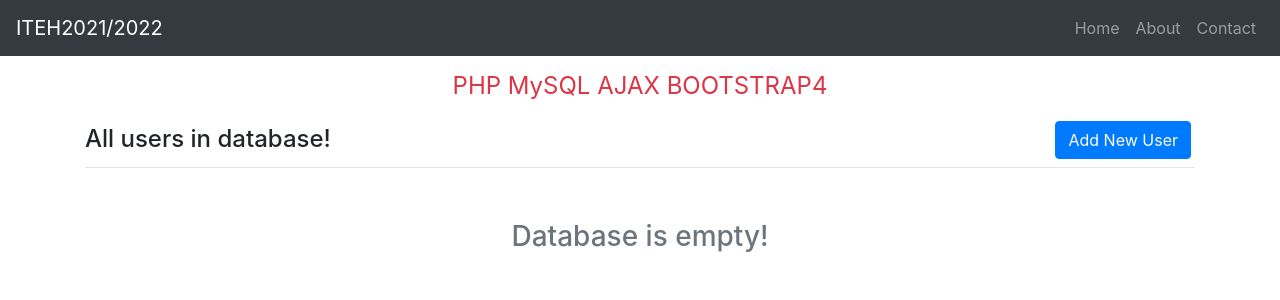
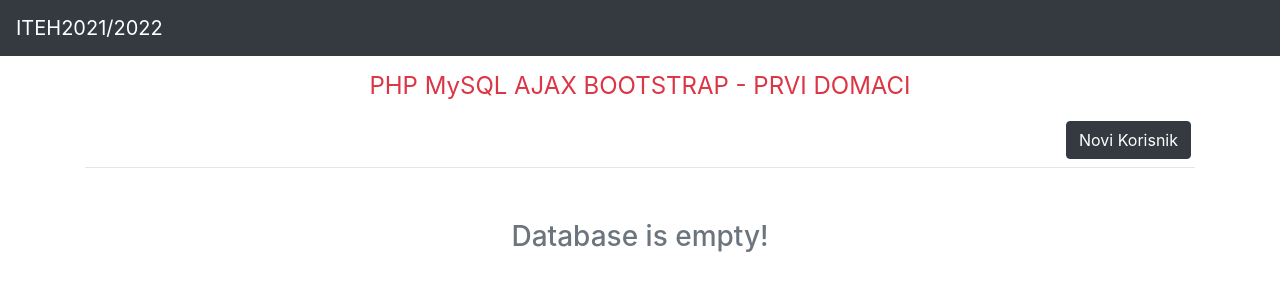
Before and after one commit to MDedja/phpAjaxMySQL, a PHP site: page / in a window 1280 px wide. Shown: the top 300 px of the page. Run offline with PHP 8.4, Linux system fonts and the light colour scheme; data that the repository does not hold is empty; some libraries are stand-ins or nearby versions.

Commit message:
Zavrsebe funkcionalnosti

```diff
--- a/action.php
+++ b/action.php
@@ -31,10 +31,10 @@ if(isset($_POST['action']) && $_POST['action'] == "view"){
                 <td>'.$row['email'].'</td>
                 <td>'.$row['car'].'</td>
                 <td>
-                <a href="#" title="Details" class="text-success"><i class="fas fa-info-circle fa-lg infoBtn"
-                id="'.$row['id'].'"></i></a>&nbsp;&nbsp;
+                <a href="#" title="Details" class="text-success infoBtn" id="'.$row['id'].'"><i class="fas fa-info-circle fa-lg "
+                ></i></a>&nbsp;&nbsp;
 
-                <a href="#" title="Edit" class="text-primary"><i class="fas fa-edit fa-lg editBtn" data-toggle="modal"
+                <a href="#" title="Edit" class="text-primary" ><i class="fas fa-edit fa-lg editBtn" data-toggle="modal"
                 data-target="#editModal" id="'.$row['id'].'"></i></a>&nbsp;&nbsp;
 
                 <a href="#" title="Delete" class="text-danger delBtn" id="'.$row['id'].'"><i class="fas fa-trash fa-lg"></i></a>
@@ -95,5 +95,13 @@ if(isset($_POST['del_id'])){
 
 }
 
+if(isset($_POST['info_id'])){
+    $id = $_POST['info_id'];
+    $row = $db->getUserDetails($id);
+
+    echo json_encode($row);
+
+}
+
 
 ?>
--- a/db.php
+++ b/db.php
@@ -53,6 +53,18 @@ class Database{
         return $result;
     }
 
+    public function getUserDetails($id){
+        $sql="SELECT u.first_name,u.last_name,u.email,c.brand FROM users u INNER JOIN cars c ON u.car = c.car WHERE id= :id";
+
+        $stmt = $this->conn->prepare($sql);
+        $stmt->execute(['id'=>$id]);
+
+        $result = $stmt->fetch(PDO::FETCH_ASSOC);
+
+
+        return $result;
+    }
+
 
     public function update($id,$fname,$lname,$email,$car){
         $sql = "UPDATE users SET first_name = :fname, last_name = :lname, email = :email, car = :car WHERE id = :id";
--- a/index.php
+++ b/index.php
@@ -13,43 +13,23 @@
 <nav class="navbar navbar-expand-md bg-dark navbar-dark">
   <!-- Brand -->
   <a class="navbar-brand" href="#">ITEH2021/2022</a>
-
-  <!-- Toggler/collapsibe Button -->
-  <button class="navbar-toggler" type="button" data-toggle="collapse" data-target="#collapsibleNavbar">
-    <span class="navbar-toggler-icon"></span>
-  </button>
-
-  <!-- Navbar links -->
-  <div class="collapse navbar-collapse" id="collapsibleNavbar">
-    <ul class="navbar-nav ml-auto">
-      <li class="nav-item">
-        <a class="nav-link" href="#">Home</a>
-      </li>
-      <li class="nav-item">
-        <a class="nav-link" href="#">About</a>
-      </li>
-      <li class="nav-item">
-        <a class="nav-link" href="#">Contact</a>
-      </li>
-    </ul>
-  </div>
 </nav>
 
 
 <div class="container">
     <div class="row">
         <div class="col-lg-12">
-            <h4 class="text-center text-danger font-weight-normal my-3">PHP MySQL AJAX BOOTSTRAP4</h4>
+            <h4 class="text-center text-danger font-weight-normal my-3">PHP MySQL AJAX BOOTSTRAP - PRVI DOMACI </h4>
         </div>
     </div>
 
     <div class="row">
         <div class="col-lg-6">
-            <h4 class="mt-2 text-proimary">All users in database!</h4>
+            <h4 class="mt-2 text-proimary"></h4>
         </div>
         <div class="col-lg-6">
-            <button type="button" class="btn btn-primary m-1 float-right" data-toggle="modal" data-target="#addModal">
-                Add New User
+            <button type="button" class="btn btn-dark m-1 float-right" data-toggle="modal" data-target="#addModal">
+                Novi Korisnik
             </button>
 
         </div>
@@ -75,7 +55,7 @@
 
         <!-- Modal Header -->
         <div class="modal-header">
-          <h4 class="modal-title">Add New User</h4>
+          <h4 class="modal-title">Dodaj novog korisnika</h4>
           <button type="button" class="close" data-dismiss="modal">&times;</button>
         </div>
 
@@ -117,7 +97,7 @@
 
         <!-- Modal Header -->
         <div class="modal-header">
-          <h4 class="modal-title">Edit User</h4>
+          <h4 class="modal-title">Izmeni korisnika</h4>
           <button type="button" class="close" data-dismiss="modal">&times;</button>
         </div>
 
@@ -173,7 +153,7 @@
 <script src="//cdn.jsdelivr.net/npm/sweetalert2@11"></script>
 
 
-<!-- omogucava da bude 10 podataka po stranici -->
+
 <script type="text/javascript">
     $(document).ready(function(){
 
@@ -204,7 +184,7 @@
                     data: $("#form-data").serialize() + "&action=insert",
                     success:function(response){
                         Swal.fire({
-                            title: 'User added successfully!',
+                            title: 'Uspesno dodat korisnik!',
                             type: 'success'
                         })
                         $("#addModal").modal('hide');
@@ -216,7 +196,7 @@
         });
 
         $("body").on("click",".editBtn",function(e){
-            //zaustavlja refresh strane
+
             e.preventDefault();
 
             edit_id = $(this).attr('id');
@@ -226,7 +206,6 @@
                 data:{edit_id:edit_id},
                 success:function(response){
 
-                    //ovo pretvara json u  js objekat
                     data = JSON.parse(response);
 
                     console.log(data)
@@ -295,14 +274,32 @@
                         showAllUsers();
                     }
                 })
+            }
+            });
+
+        });
 
 
-
-            }
-            })
-
-
-        })
+        $("body").on("click",".infoBtn",function(e){
+            e.preventDefault();
+            info_id = $(this).attr('id');
+            //console.log(info_id);
+            $.ajax({
+                url:"action.php",
+                type: "POST",
+                data:{info_id:info_id},
+                success:function(response){
+                  console.log(response)
+                   data = JSON.parse(response)
+                   Swal.fire({
+                       title:'<strong>User Info</strong>',
+                       type: 'info',
+                       html: '<b>First Name: </b>' + data.first_name + '<br> <b> Last Name: </b>' + data.last_name +
+                       '<br> <b> Email: </b>' + data.email + '<br> <b> Car: </b>' + data.brand,
+                   })
+                }
+            });
+        });
 
     });
 </script>
```
